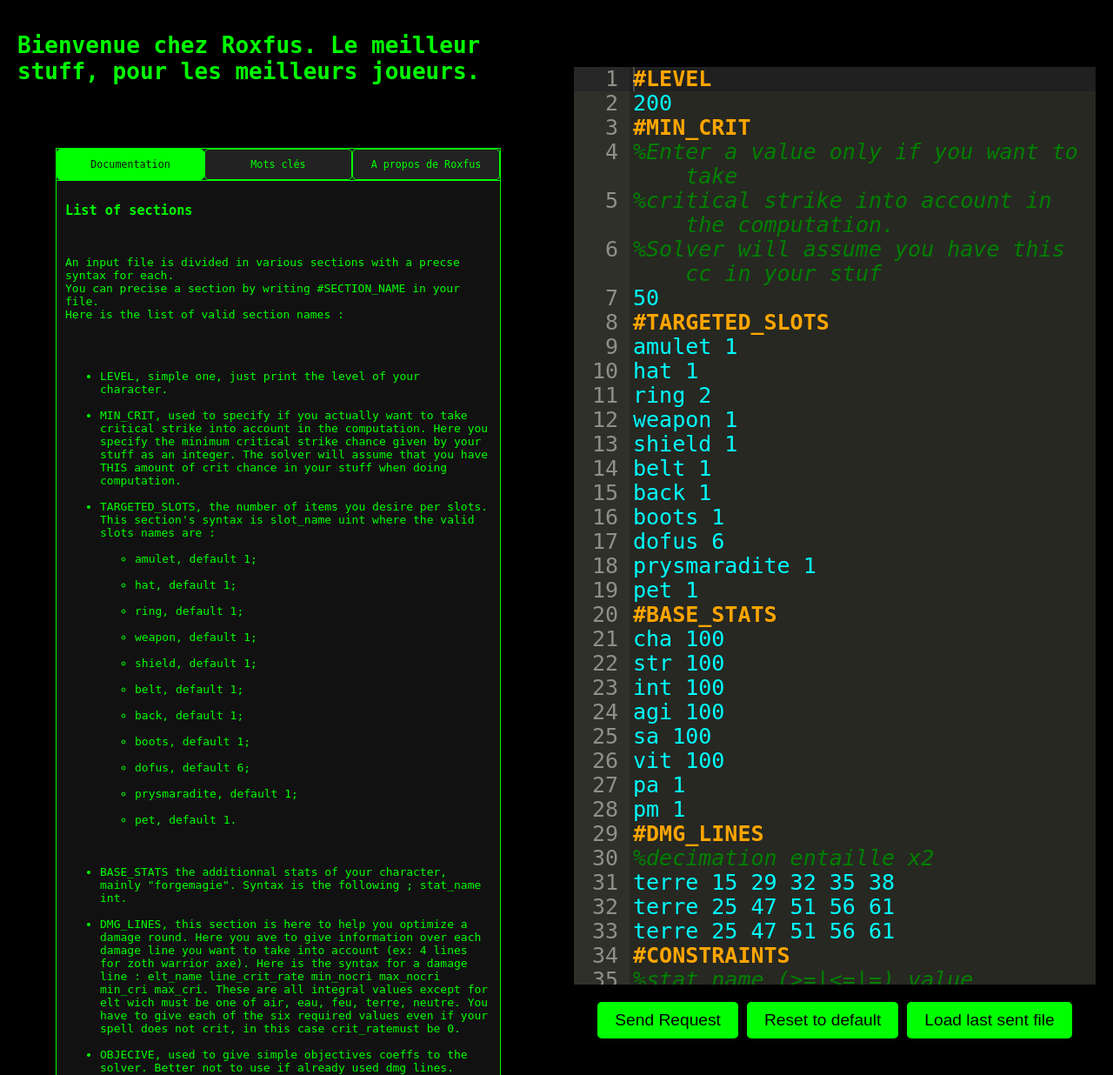
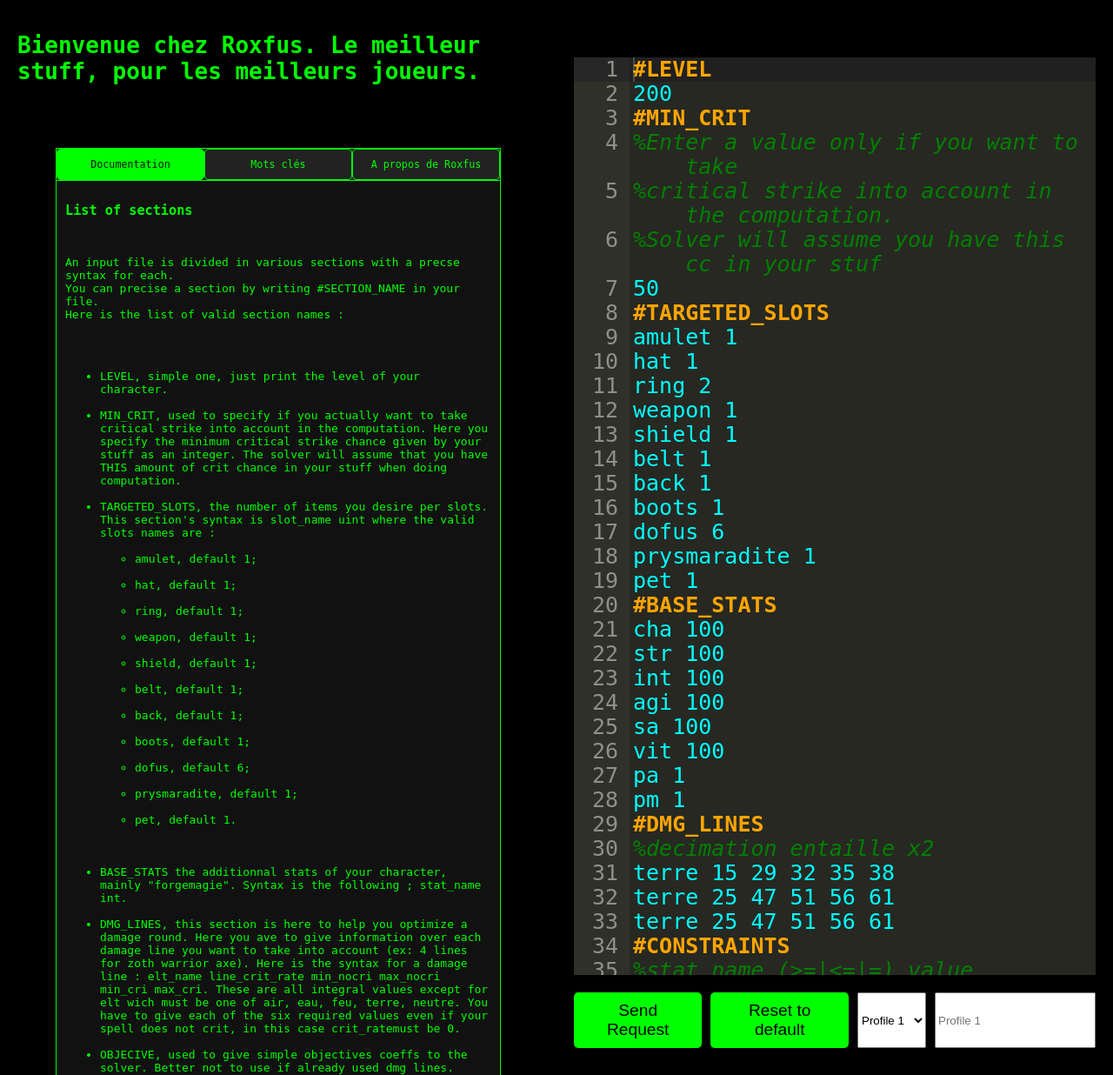
Before and after one commit to lucas971/Dofweb, a Node server app: page / in a window 1280 px wide. Shown: the top 1236 px of the page at 87% size. Run offline with Node 20, Linux system fonts and the light colour scheme; some libraries are stand-ins or nearby versions.

Commit message:
profile saving

```diff
--- a/Dofweb/public/javascripts/configTextboxManager.js
+++ b/Dofweb/public/javascripts/configTextboxManager.js
@@ -1,28 +1,66 @@
 // JavaScript to handle POST request
-document.getElementById("submitBtn").addEventListener("click", function() {
+var currentProfile = 1
+
+function UpdateProfiles(){
+    for (var i = 1; i <= 10; i++){
+        let profileNameValue = localStorage.getItem("profileName" + i)
+        if (profileNameValue == null || profileNameValue.length === 0){
+            document.getElementById("saveFile"+i).innerText = "Profile " + i;
+        }
+        else{
+            document.getElementById("saveFile"+i).innerText = profileNameValue;
+        }
+    }
+}
+
+function Submit(){
     var textValue = editor.getValue();  // Use the 'editor' variable to get the content
-    localStorage.setItem('lastText', textValue);
+    localStorage.setItem('lastText' + currentProfile, textValue);
+    var profileName = document.getElementById("profileName").value
+    if (profileName.length > 0){
+        localStorage.setItem("profileName" + currentProfile, profileName)
+    }
+    UpdateProfiles()
     // Hide the submit button after the click
     document.getElementById("submitBtn").style.display = 'none';
     document.getElementById("resultParagraphLink").innerText = "";
     document.getElementById("resultParagraphScore").innerText = "";
     // Send the POST request with the value of the Ace editor
     handleCompute(textValue);
+}
+document.getElementById("submitBtn").addEventListener("click", function() {
+    Submit()
 });
 
 function TrySetLastValue(){
-    let textValue = localStorage.getItem("lastText")
+    let textValue = localStorage.getItem("lastText" + currentProfile)
     if (textValue){
         editor.setValue(textValue)
     }
+    let profileNameValue = localStorage.getItem("profileName" + currentProfile)
+    document.getElementById("profileName").value = ""
+    if (profileNameValue){
+        document.getElementById("profileName").placeholder = profileNameValue
+    }
+    else{
+        document.getElementById("profileName").placeholder = "Profile " + currentProfile
+    }
 }
-document.getElementById("lastSentBtn").addEventListener("click", function(){
-    TrySetLastValue()
-})
+
 document.getElementById("resetBtn").addEventListener("click", function() {
     editor.setValue(baseInput.text)
 });
 
+document.getElementById("saveFile").addEventListener("change", function(){
+    currentProfile = document.getElementById("saveFile").value
+    TrySetLastValue()
+})
+
+document.getElementById("profileName").addEventListener("keyup", function(event) {
+    if (event.key === "Enter") {
+        Submit()
+    }
+});
 async function handleCompute(textValue) {
     try {
         // Send a POST request to the backend
@@ -82,6 +120,8 @@
             tabContent.classList.add('active');
         });
     });
+
+    UpdateProfiles()
 });
 
 TrySetLastValue()
--- a/Dofweb/views/index.jade
+++ b/Dofweb/views/index.jade
@@ -67,7 +67,18 @@
     .button-container
       button(id="submitBtn") Send Request
       button(id="resetBtn") Reset to default
-      button(id="lastSentBtn") Load last sent file
+      select(id="saveFile")
+        option(id="saveFile1" value="1") Profile 1
+        option(id="saveFile2" value="2") Profile 2
+        option(id="saveFile3" value="3") Profile 3
+        option(id="saveFile4" value="4") Profile 4
+        option(id="saveFile5" value="5") Profile 5
+        option(id="saveFile6" value="6") Profile 6
+        option(id="saveFile7" value="7") Profile 7
+        option(id="saveFile8" value="8") Profile 8
+        option(id="saveFile9" value="9") Profile 9
+        option(id="saveFile10" value="10") Profile 10
+      input(id="profileName" type="text", placeholder="Profile 1")
     a(id="resultParagraphLink" target="_blank")
     h3(id="resultParagraphScore")
     p Si vous aimez ce site, aidez nous à améliorer notre infrastructure 😊
```
